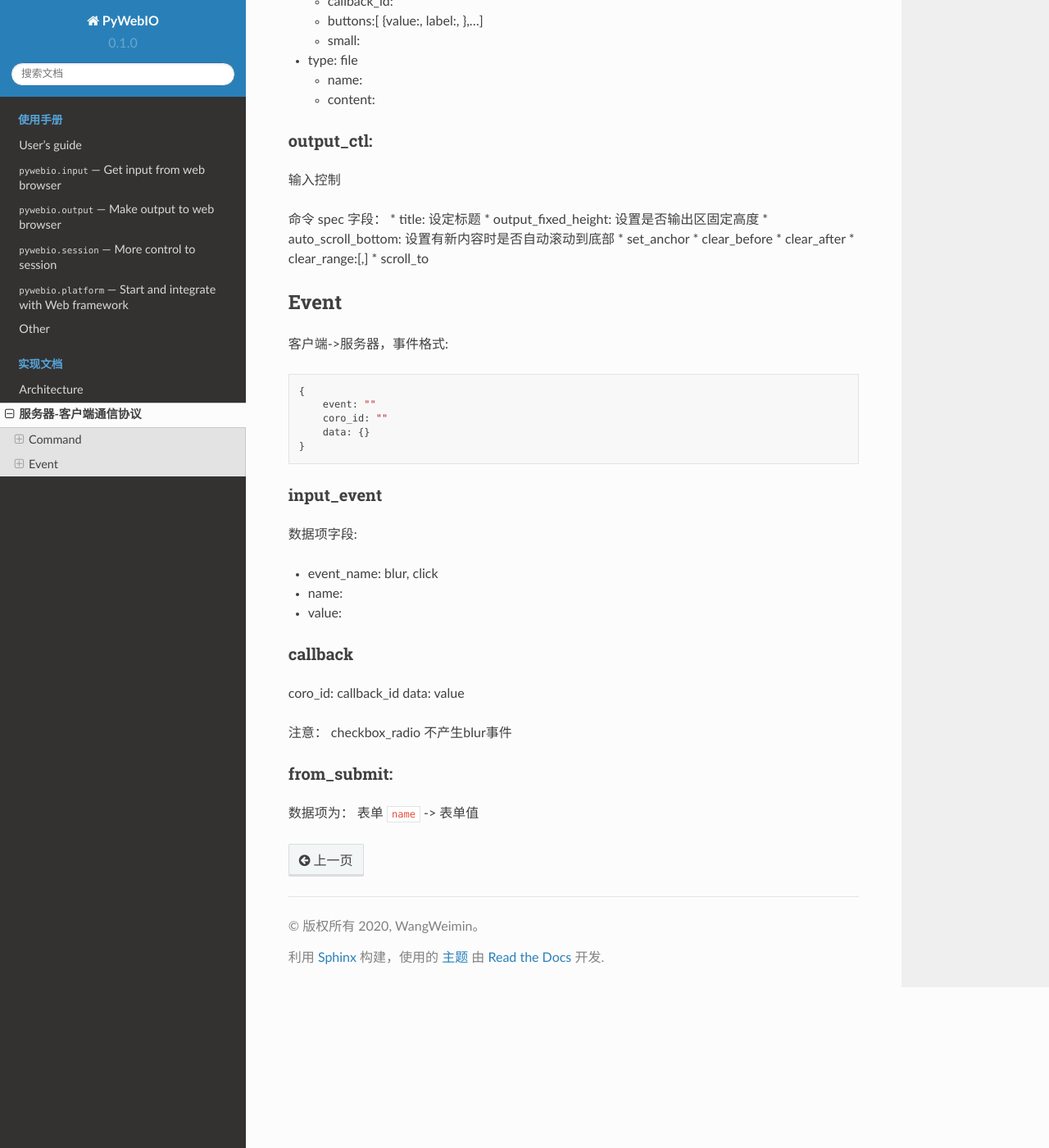
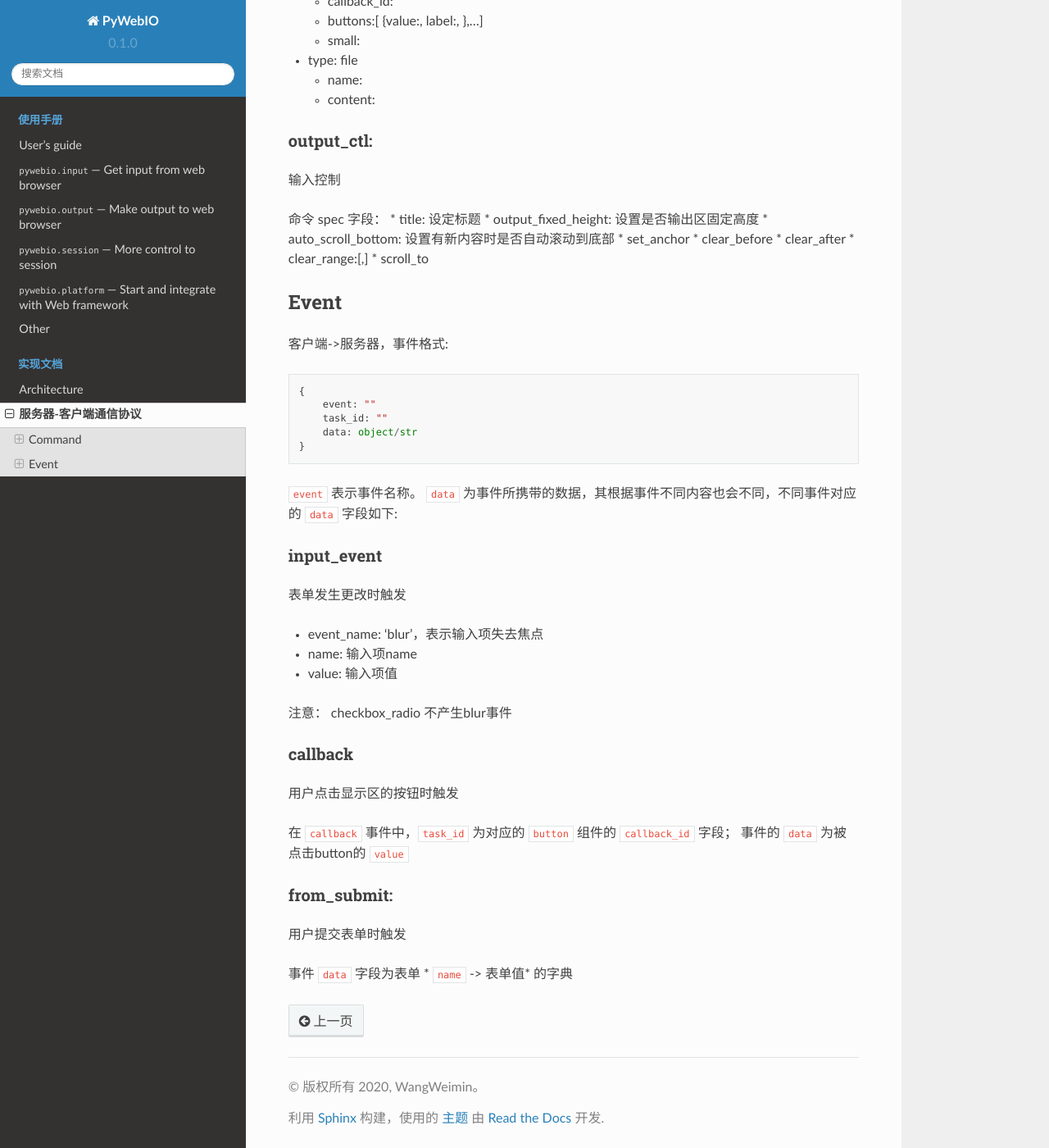
Before and after one commit to pywebio/PyWebIO, a Sphinx documentation site: the page built from docs/spec.rst, in a window 1280 px wide and 1400 px high, scrolled down 3408 px. Shown: the whole window at 82% size. Built offline with Sphinx 7.4.7 and the Read the Docs theme 2.0.0, drawn with Linux system fonts in a browser that asks for light colours.

Commit message:
update doc

```diff
--- a/README.rst
+++ b/README.rst
@@ -1,7 +1,8 @@
 PyWebIO
 ==================
 
-PyWebIO是一个用于在浏览器上获取输入和进行输出的工具库。能够将原有的通过终端交互的脚本快速服务化，供其他人在网络上通过浏览器访问使用；PyWebIO还可以方便地整合进现有的Web服务，非常适合于构建对UI要求不高的后端服务。
+PyWebIO是一个用于在浏览器上获取输入和进行输出的工具库。能够将原有的通过终端交互的脚本快速服务化，供其他人在网络上通过浏览器访问使用；
+PyWebIO还可以方便地整合进现有的Web服务，非常适合于构建对UI要求不高的后端服务。
 
 特点：
 
--- a/docs/guide.rst
+++ b/docs/guide.rst
@@ -315,7 +315,7 @@ PyWebIO默认通过当前页面的同级的 ``./io`` API与后端进行通讯，
 传入 ``pywebio_api`` Url参数来指定PyWebIO后端API地址，比如 ``/A/B/C/?pywebio_api=/D/pywebio`` 将PyWebIO后端API地址设置到了
 ``/D/pywebio`` 处。 ``pywebio_api`` 参数可以使用相对地址、绝对地址甚至指定其他服务器。
 
-如果你不想自己托管静态文件，你可以使用PyWebIO的Github Page页面，只需要在页面上通过 ``pywebio_api`` 参数传入后端API地址就可以了。
+如果你不想自己托管静态文件，你可以使用PyWebIO的Github Page页面: ``https://wang0618.github.io/PyWebIO/pywebio/html/?pywebio_api=`` ，需要在页面上通过 ``pywebio_api`` 参数传入后端API地址，并且将 ``https://wang0618.github.io`` 加入 ``allowed_origins`` 列表中（见下文说明）。
 
 .. caution::
 
--- a/docs/spec.rst
+++ b/docs/spec.rst
@@ -206,27 +206,31 @@ Event
 
     {
         event: ""
-        coro_id: ""
-        data: {}
+        task_id: ""
+        data: object/str
     }
+
+``event`` 表示事件名称。 ``data`` 为事件所携带的数据，其根据事件不同内容也会不同，不同事件对应的 ``data`` 字段如下:
 
 input_event
 ^^^^^^^^^^^^^^^
+表单发生更改时触发
 
-数据项字段:
+* event_name: 'blur'，表示输入项失去焦点
+* name: 输入项name
+* value: 输入项值
 
-* event_name: blur, click
-* name:
-* value:
+注意： checkbox_radio 不产生blur事件
 
 callback
 ^^^^^^^^^^^^^^^
-coro_id: callback_id
-data: value
+用户点击显示区的按钮时触发
 
-注意： checkbox_radio 不产生blur事件
+在 ``callback`` 事件中，``task_id`` 为对应的 ``button`` 组件的 ``callback_id`` 字段；
+事件的 ``data`` 为被点击button的 ``value``
 
 from_submit:
 ^^^^^^^^^^^^^^^
+用户提交表单时触发
 
-数据项为： 表单 ``name`` -> 表单值
+事件 ``data`` 字段为表单 * ``name`` -> 表单值* 的字典
```
Also changed, not shown: other parts of README.rst (+1 -1 lines).
